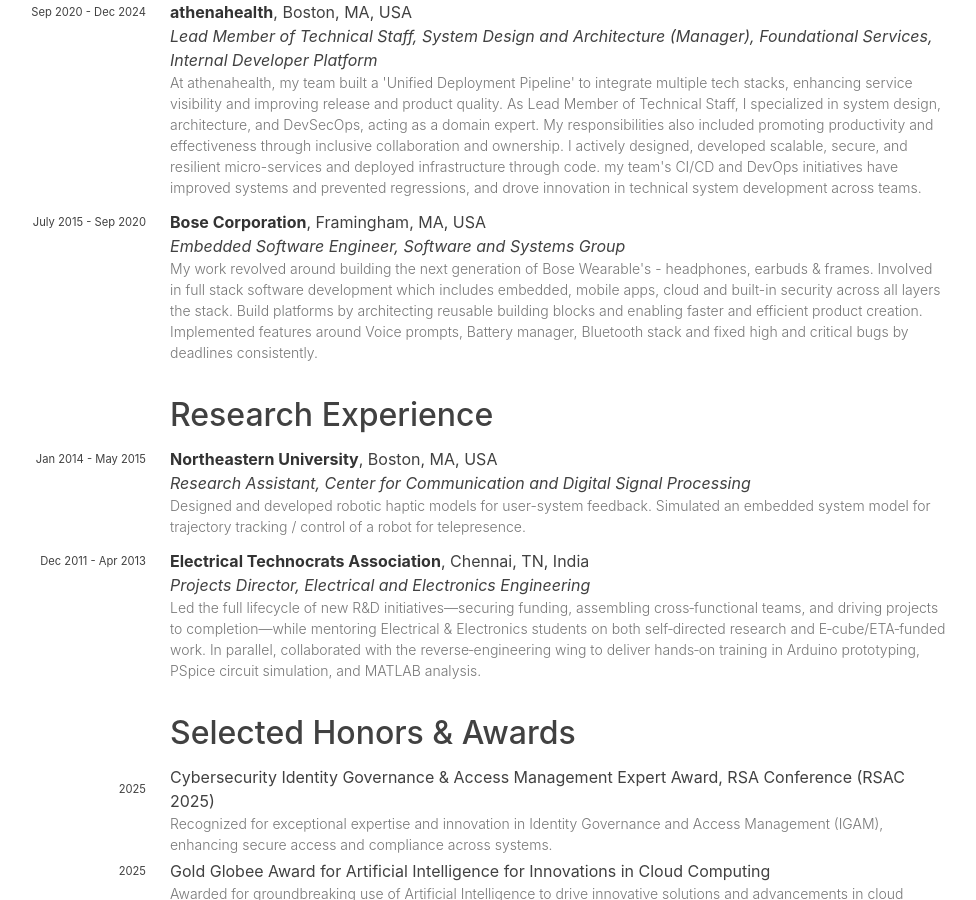
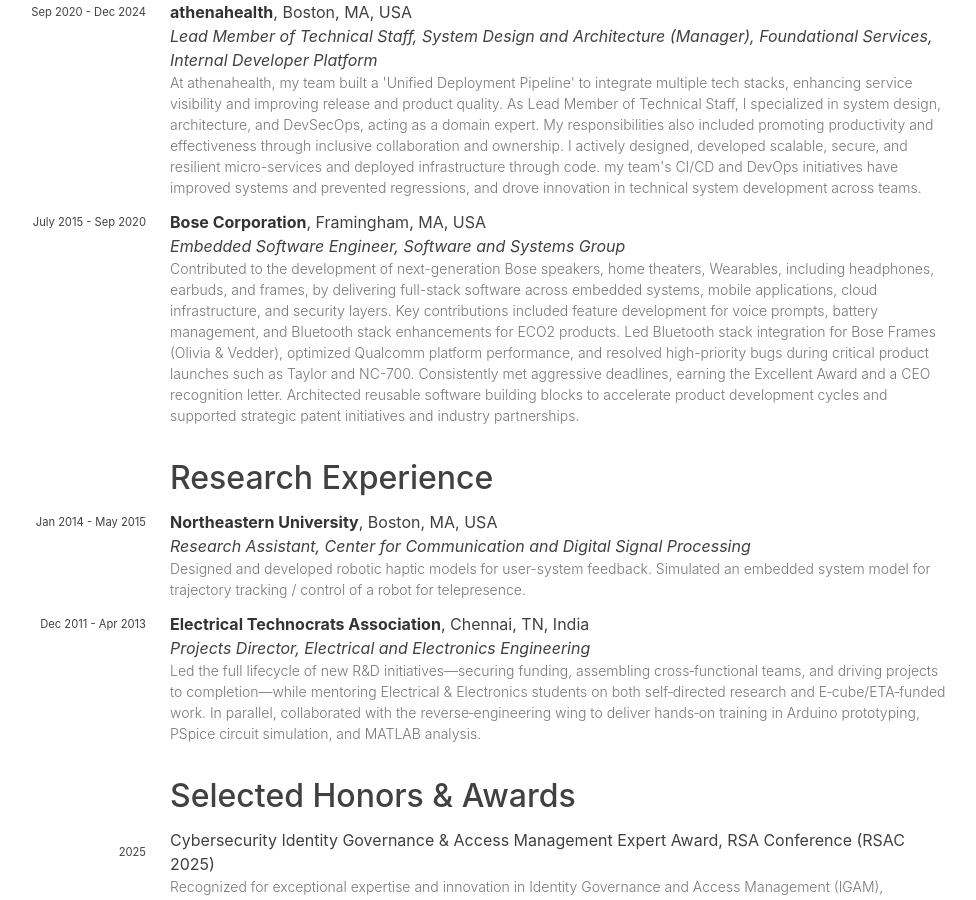
Before and after one commit to hariharanragothaman/hariharanragothaman.github.io, a Jekyll site: the page built from cv.md, in a window 1280 px wide and 900 px high, scrolled down 992 px. Shown: the whole window, without its empty margins (162-1138 px from the left). Built offline with Jekyll 4.4.1, drawn with Linux system fonts in a browser that asks for light colours; nearby versions of some CDN libraries; some web fonts are replaced.

Commit message:
Polishes and Updates

```diff
--- a/_data/experiences.yaml
+++ b/_data/experiences.yaml
@@ -28,7 +28,7 @@
   position: "Embedded Software Engineer"
   group: "Software and Systems Group"
   year: July 2015 - Sep 2020
-  description: "My work revolved around building the next generation of Bose Wearable's - headphones, earbuds & frames. Involved in full stack software development which includes embedded, mobile apps, cloud and built-in security across all layers the stack. Build platforms by architecting reusable building blocks and enabling faster and efficient product creation. Implemented features around Voice prompts, Battery manager, Bluetooth stack and fixed high and critical bugs by deadlines consistently."
+  description: "Contributed to the development of next-generation Bose speakers, home theaters, Wearables, including headphones, earbuds, and frames, by delivering full-stack software across embedded systems, mobile applications, cloud infrastructure, and security layers. Key contributions included feature development for voice prompts, battery management, and Bluetooth stack enhancements for ECO2 products. Led Bluetooth stack integration for Bose Frames (Olivia & Vedder), optimized Qualcomm platform performance, and resolved high-priority bugs during critical product launches such as Taylor and NC-700. Consistently met aggressive deadlines, earning the Excellent Award and a CEO recognition letter. Architected reusable software building blocks to accelerate product development cycles and supported strategic patent initiatives and industry partnerships."
   type: industry
 
 - institution: "Northeastern University"
```
